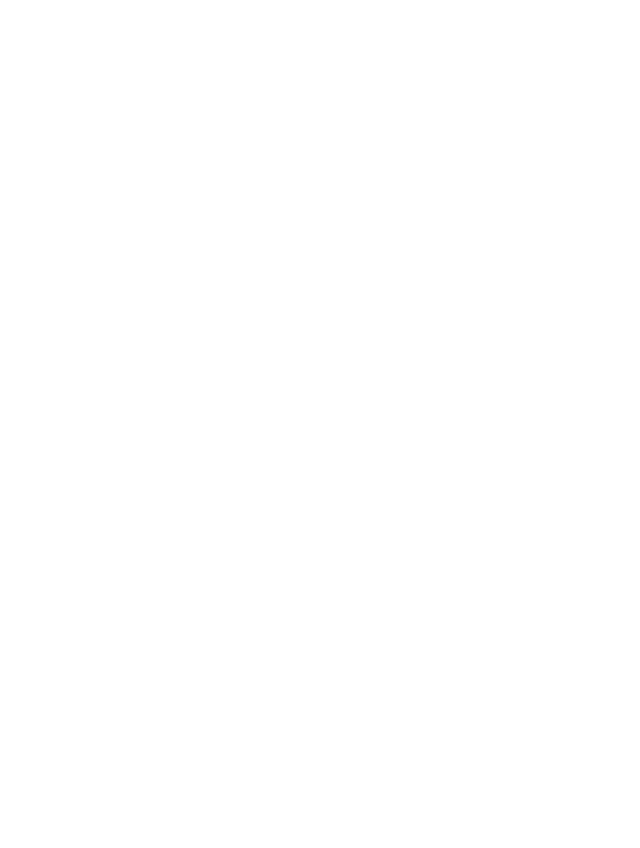
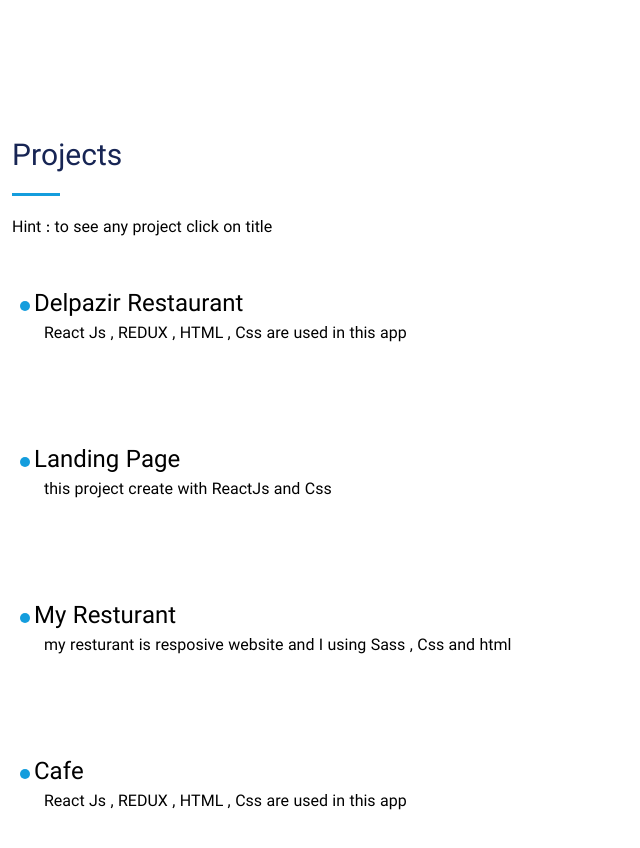
Before and after one commit to Alavi11/AboutMe, a React (Create React App) app: page / in a window 1280 px wide. Shown: the part 3200-4048 px from the top of the page, without its empty margins (0-640 px from the left). Before the commit the page ends 4000 px from the top, so only its background shows below. Built offline with nearby package versions, Linux system fonts and the light colour scheme.

Commit message:
add project section

```diff
--- a/src/App.js
+++ b/src/App.js
@@ -1,6 +1,7 @@
 import { Route, Routes } from "react-router-dom"
 import Main from "./component/main/Main";
 import About from "./component/about/About";
+import Project from "./component/project/Project";
 
 
 function App() {
@@ -9,6 +10,7 @@
   return <div>
           <Main/>
           <About/>
+          <Project/>
   </div>
 
 
--- a/src/component/about/About.js
+++ b/src/component/about/About.js
@@ -13,7 +13,7 @@
     })
 
 
-  return <div className='w-full h-[400vh] pt-5 overflow-hidden' id='about'>
+  return <div className='w-full h-[315vh] pt-5 overflow-hidden' id='about'>
             <h1 className='text-blue-950 text-3xl  ml-3 w-12 h-14 border-b-[3px] border-b-[#149ddd]'>About</h1>
             <p data-aos="fade-left" className='mt-7 ml-3 w-[95%]'>
             Hello <br></br>
@@ -51,9 +51,6 @@
                         }
                 </div>
             </div>
-            <div className='w-full h-screen'>
-
-            </div>
   </div>
 }
 
--- a/src/component/menu/Menu.js
+++ b/src/component/menu/Menu.js
@@ -3,6 +3,7 @@
 import { AiOutlineHome , AiOutlineGithub,AiOutlineUser,AiOutlineFile,AiOutlineFolderOpen } from "react-icons/ai";
 import {useGlobalcontext} from "../../Context"
 import { HashLink } from 'react-router-hash-link';
+import { Link } from 'react-router-dom';
 
 
 
@@ -11,19 +12,18 @@
   const {openmenu} = useGlobalcontext()
 
 
-
-
   return <div className={openmenu ? 'w-4/5 h-full z-40 bg-gray-900 fixed left-0 duration-700' : 'w-4/5 h-full bg-gray-900 fixed -left-full duration-700 z-40' }>
             <Profile/>
             <div className='w-full h-3/5 flex justify-start'>
                 <ul className='w-[40%] h-3/4 ml-5 flex justify-around flex-col-reverse'>
-                    <HashLink smooth to='/#git'><li className='menuli flex justify-start text-gray-400 w-full cursor-pointer'><div className='lastch duration-500'><AiOutlineGithub className='mr-3' size={"20px"}/></div><p className=' duration-500 firstch'>Git</p></li></HashLink>
+                <a href='https://github.com/Alavi11'><li className='menuli flex justify-start text-gray-400 w-full cursor-pointer'><div className='lastch duration-500'><AiOutlineGithub className='mr-3' size={"20px"}/></div><p className=' duration-500 firstch'>Git</p></li></a>
 
                     <HashLink smooth to='/#projects'><li className='menuli flex justify-start text-gray-400 w-full cursor-pointer'><div className='lastch duration-500'><AiOutlineFile className='mr-3' size={"20px"}/></div><p className='firstch duration-500'>Projects</p></li></HashLink>
 
                     <HashLink smooth to='/#about'><li className='menuli flex justify-start text-gray-400 w-full cursor-pointer'><div className='lastch duration-500'><AiOutlineUser className='mr-3' size={"20px"}/></div><p className='firstch duration-500'>About</p></li></HashLink>
 
-                    <HashLink smooth to='/#home'><li className='menuli flex justify-start text-gray-400 w-full cursor-pointer'><div className='lastch duration-500'><AiOutlineHome className='mr-3' size={"20px"}/></div><p className='firstch duration-500'>Home</p></li></HashLink>
+                    <HashLink smooth to='/#home'><li className='menuli flex justify-start text-gray-400 w-full cursor-pointer'><div className='lastch duration-500'><AiOutlineHome className='mr-3' size={"20px"}/></div><p className='firstch duration-500'>Home</p></li>
+                    </HashLink>
                 </ul>
             </div>
 
--- /dev/null
+++ b/src/component/project/Project.js
@@ -0,0 +1,39 @@
+import React from 'react'
+import { BsCircleFill } from "react-icons/bs";
+import AOS from 'aos';
+import 'aos/dist/aos.css';
+
+const Project = () => {
+
+
+    AOS.init({
+        duration: 1000,
+        once: true
+    })
+
+
+  return <div className='w-full h-screen pt-5 ' id='projects'>
+            <h1  data-aos="fade-left" className='text-blue-950 text-3xl  ml-3 w-12 h-14 border-b-[3px] border-b-[#149ddd]'>Projects</h1>
+            <h3  data-aos="fade-right" className='ml-3 mt-5'>Hint : to see any project click on title</h3>
+            <div className='w-full h-[80%] flex flex-col-reverse justify-around px-5'>
+                <div data-aos="fade-right">
+                    <a className='flex items-center' href='https://cafe-gamma.vercel.app'><BsCircleFill className='text-[10px] mr-1 text-[#149ddd]'/><p className='text-2xl'>Cafe</p></a>
+                    <p className='ml-6'>React Js , REDUX , HTML , Css are used in this app</p>
+                </div>
+                <div data-aos="fade-left">
+                    <a className='flex items-center' href='https://my-resturant-tawny.vercel.app/'><BsCircleFill className='text-[10px] mr-1 text-[#149ddd]'/><p className='text-2xl'>My Resturant</p></a>
+                    <p className='ml-6'>my resturant is resposive website and I using Sass , Css and html </p>
+                </div>
+                <div data-aos="fade-right">
+                    <a className='flex items-center' href='https://landingpage-woad-alpha.vercel.app/'><BsCircleFill className='text-[10px] mr-1 text-[#149ddd]'/><p className='text-2xl'>Landing Page</p></a>
+                    <p className='ml-6'>this project create with ReactJs and Css</p>
+                </div>
+                <div data-aos="fade-left">
+                    <a className='flex items-center' href='https://delpazir-restaurant.vercel.app/'><BsCircleFill className='text-[10px] mr-1 text-[#149ddd]'/><p className='text-2xl'>Delpazir Restaurant</p></a>
+                    <p className='ml-6'>React Js , REDUX , HTML , Css are used in this app</p>
+                </div>
+            </div>
+  </div>
+}
+
+export default Project
```
